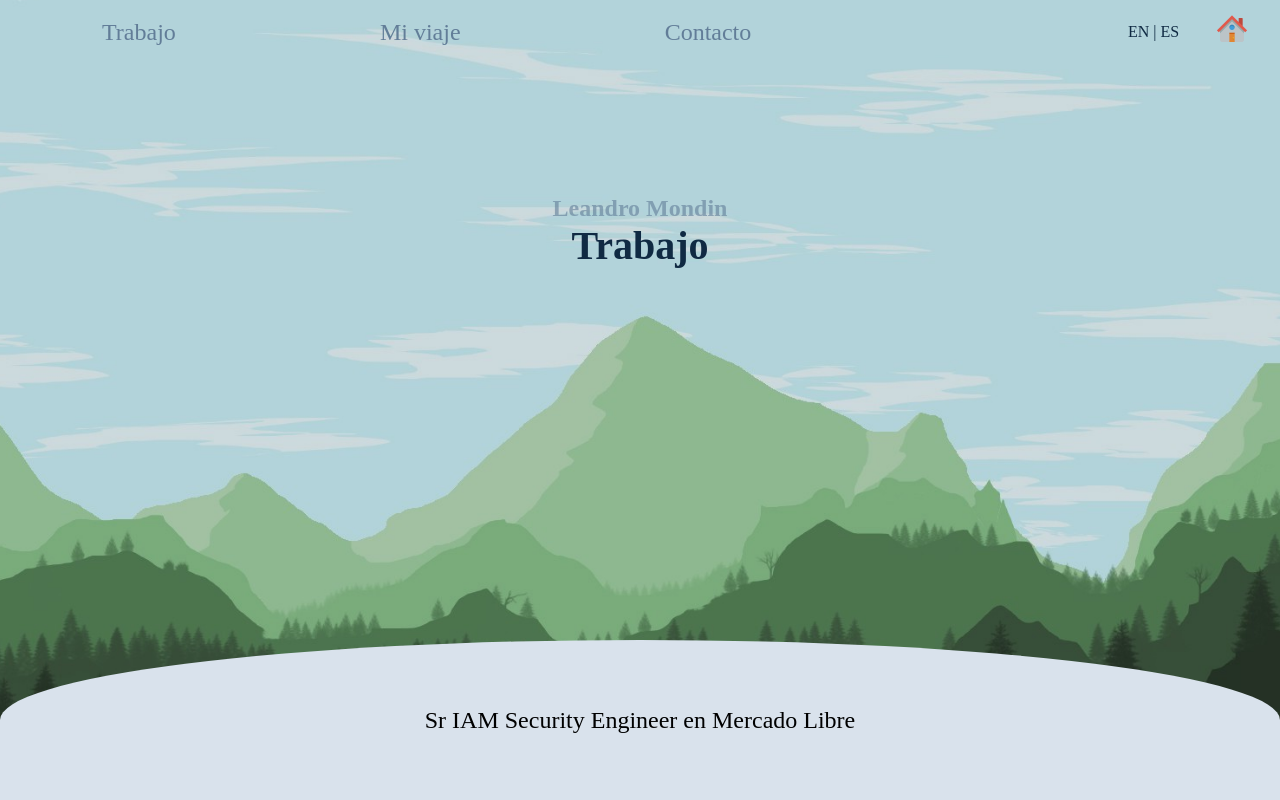
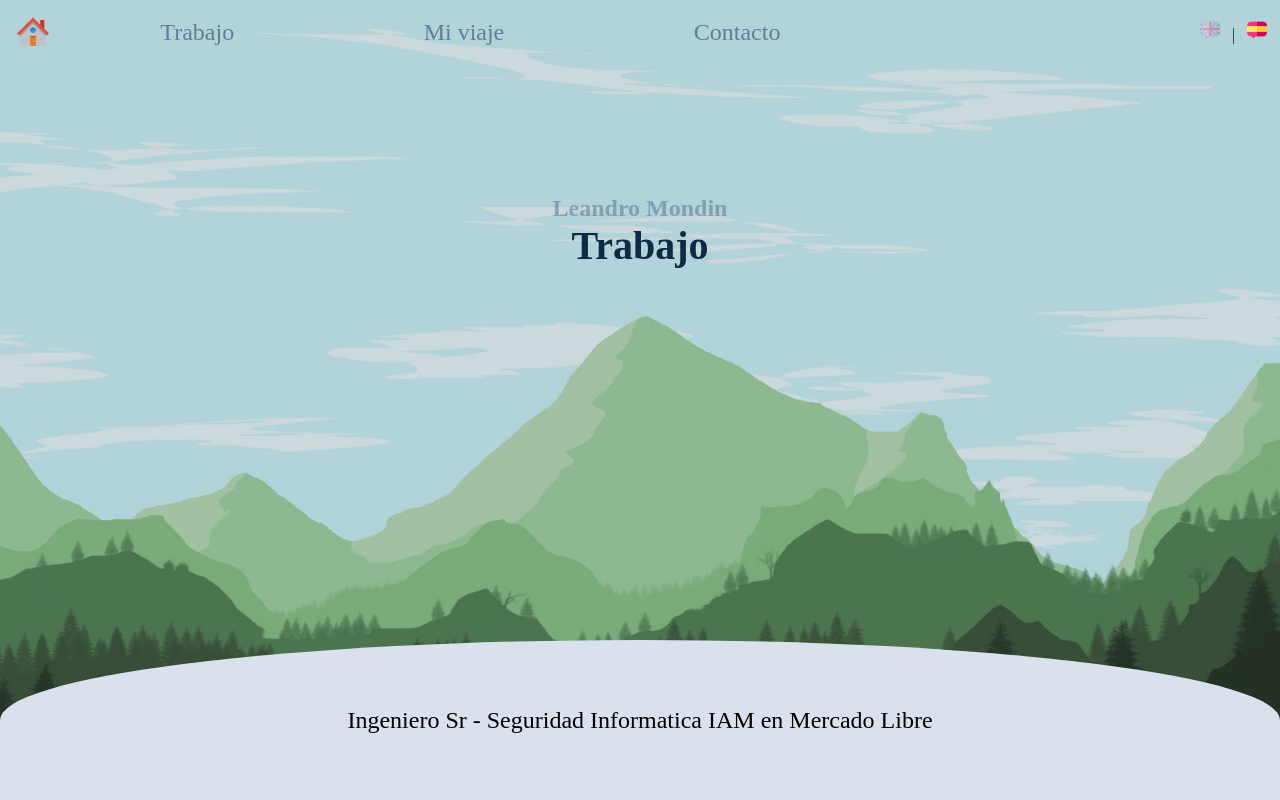
Before and after one commit to leandromondin/miPagina, a website: page pages/trabajo.html in a window 1280 px wide. Shown: the top 800 px of the page. Drawn offline with nearby package versions, Linux system fonts and the light colour scheme; files that its build step writes are made by us from their sources; files whose address does not match are found by name; a web font is replaced by a local one.

Commit message:
Change in language's section

```diff
--- a/js/custom.js
+++ b/js/custom.js
@@ -21,6 +21,21 @@ function ingles(){
     $("#navViaje").first().append("My travel");
     $("#navContacto").first().empty();
     $("#navContacto").first().append("Contact");
+
+    $("#followMe").first().empty();
+    $("#followMe").first().append("Follow me!");
+    $("#picture01").first().empty();
+    $("#picture01").first().append("Be happy. Always!");
+    $("#picture02").first().empty();
+    $("#picture02").first().append("The things won't be like before. They will be better!");
+    $("#picture03").first().empty();
+    $("#picture03").first().append("I can arrive to the infinite.");
+    $("#h1Trabajo").first().empty();
+    $("#h1Trabajo").first().append("Work");
+
+    $("#puestoMeli").first().empty();
+    $("#puestoMeli").first().append("Sr IAM Cyber Security Engineer in Mercado Libre");
+
     $("#ingles").animate({fontSize:'130%',opacity:'1'}, 500,function(){});
     $("#espaniol").animate({fontSize:'100%',opacity:'0.3'}, 500,function(){});
 }
@@ -40,4 +55,19 @@ function espaniol(){
     $("#navViaje").first().append("Mi viaje");
     $("#navContacto").first().empty();
     $("#navContacto").first().append("Contacto");
+    $("#followMe").first().empty();
+    $("#followMe").first().append("Sigueme!");
+
+    $("#picture01").first().empty();
+    $("#picture01").first().append("Se feliz. Siempre.");
+    $("#picture02").first().empty();
+    $("#picture02").first().append("Las cosas no serán como antes, serán mejor");
+    $("#picture03").first().empty();
+    $("#picture03").first().append("Puedo llegar al infinito.");
+    $("#h1Trabajo").first().empty();
+    $("#h1Trabajo").first().append("Trabajo");
+
+    $("#puestoMeli").first().empty();
+    $("#puestoMeli").first().append("Ingeniero Sr - Seguridad Informatica IAM en Mercado Libre");
+
 }
--- a/pages/trabajo.html
+++ b/pages/trabajo.html
@@ -20,26 +20,26 @@
 
 <body>
     <header class="animate__animated animate__fadeIn">
-        <div class="background trabajo_movimiento" src="../imagenes/workBack.jpeg" alt="trabajoBackground"></div>
+        <div class="background trabajo_movimiento" alt="trabajoBackground"></div>
         <nav>
-            <item class="ul--item">
-                <li><a href="./trabajo.html">Trabajo</a></li>
-                <li><a href="./miViaje.html">Mi viaje</a></li>
-                <li><a href="./contacto.html">Contacto</a></li>
-            </item>
-            <div class="header__changeLanguage" >
-                <p>EN | ES</p>
-                <a href="../index.html"><img class="header__changeLanguage--linkedin_image" src="../imagenes/home.png" alt="home icon"/></a>
-            </div>
-        </nav>
+            <a href="../index.html"><img class="home" src="../imagenes/home.png" alt="home icon"/></a>
+              <item class="ul--item">
+                  <li><a id="navTrabajo" href="trabajo.html">Trabajo</a></li>
+                  <li><a id="navViaje" href="miViaje.html">Mi viaje</a></li>
+                  <li><a id="navContacto" href="contacto.html">Contacto</a></li>
+              </item>
+              <div class="header__changeLanguage" >
+                  <p><span id="ingles" onclick="ingles()"><img src="../imagenes/english.png"> </span>| <span id="espaniol" onclick="espaniol()"><img src="../imagenes/español.png"></p>
+              </div>
+          </nav>
 
         <section class="header__presentacion animate__animated animate__fadeIn">
             <h2 class="header__presentacion--darkh2">Leandro Mondin</h2>
-            <h1 class="header__presentacion--darkh1"> Trabajo </h1>
+            <h1 id="h1Trabajo" class="header__presentacion--darkh1"> Trabajo </h1>
         </section>
 
         <section class="header__fraseTrabajo animate__animated animate__flipInX">
-            <p>Sr IAM Security Engineer en Mercado Libre</p>
+            <p id="puestoMeli">Ingeniero Sr - Seguridad Informatica IAM en Mercado Libre</p>
         </section>
     </header>
 
@@ -159,7 +159,7 @@
 
     <footer><!-- Pie de página-->
         <section class="footer__redesSociales">
-                <p class="footer__redesSocialesP">Follow me!</p>
+            <p id="followMe" class="footer__redesSocialesP">Sigueme!</p>
                 <a href="https://www.instagram.com/leandromondin/">
                   <img src="../imagenes/instagram.png" alt="Instagram"/>
                 </a>
@@ -172,9 +172,11 @@
         </section>
     </footer>
 
-    <script src="js/wow.min.js"></script>
+    <script src="../js/wow.min.js"></script>
     <script>
         new WOW().init();
     </script>
+    <script src="https://code.jquery.com/jquery-3.6.0.min.js" integrity="sha256-/xUj+3OJU5yExlq6GSYGSHk7tPXikynS7ogEvDej/m4=" crossorigin="anonymous"></script>
+    <script src="../js/custom.js"></script>
 </body>
 </html>
--- a/scss/_header.scss
+++ b/scss/_header.scss
@@ -397,3 +397,22 @@ header  {
 #ingles, #espaniol{
     cursor: pointer;
 }
+
+.header__changeLanguage img{
+    height: 2.5vh;
+}
+
+#ingles{
+ margin-right: 1vh;
+}
+
+#espaniol{
+    margin-left: 1vh;
+   }
+
+   .home{
+    height: 4.2vh;
+    margin-top: 2vh;
+    margin-left: 2vh;
+    margin-right: 2vh;
+}
```
Also changed, not shown: index.html (+9 -6 lines), pages/miViaje.html (+1 -1 lines), css/prueba.css, imagenes/english.png (added), imagenes/español.png (added), 1 other file.
